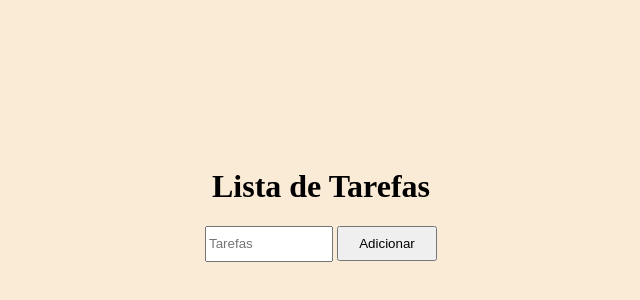
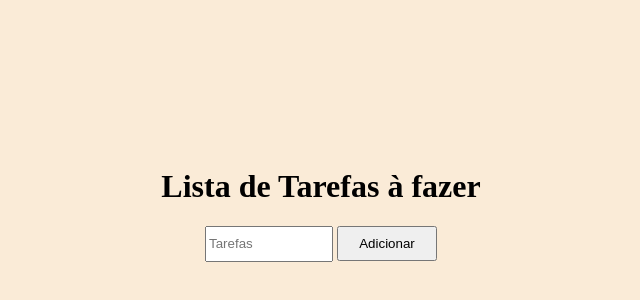
Before and after one commit to iagofreitassilva/projeto4_jquerry, a plain HTML site: page index.html in a window 1280 px wide. Shown: the part 180-480 px from the top of the page, without its empty margins (319-959 px from the left). Drawn offline with nearby package versions, Linux system fonts and the light colour scheme.

Commit message:
mudando nome das coisas

```diff
--- a/index.html
+++ b/index.html
@@ -3,7 +3,7 @@
 <head>
     <meta charset="UTF-8">
     <meta name="viewport" content="width=device-width, initial-scale=1.0">
-    <title>Lista de Tarefas</title>
+    <title>Tarefas</title>
 
     <link rel="stylesheet" href="./main.css">
 
@@ -12,7 +12,7 @@
 <body>
     <div class="main-container">
         <header class="container">
-            <h1>Lista de Tarefas</h1>
+            <h1>Lista de Tarefas à fazer</h1>
         </header>
         <form>
             <input  id="tarefa" type="text" placeholder="Tarefas">
```
